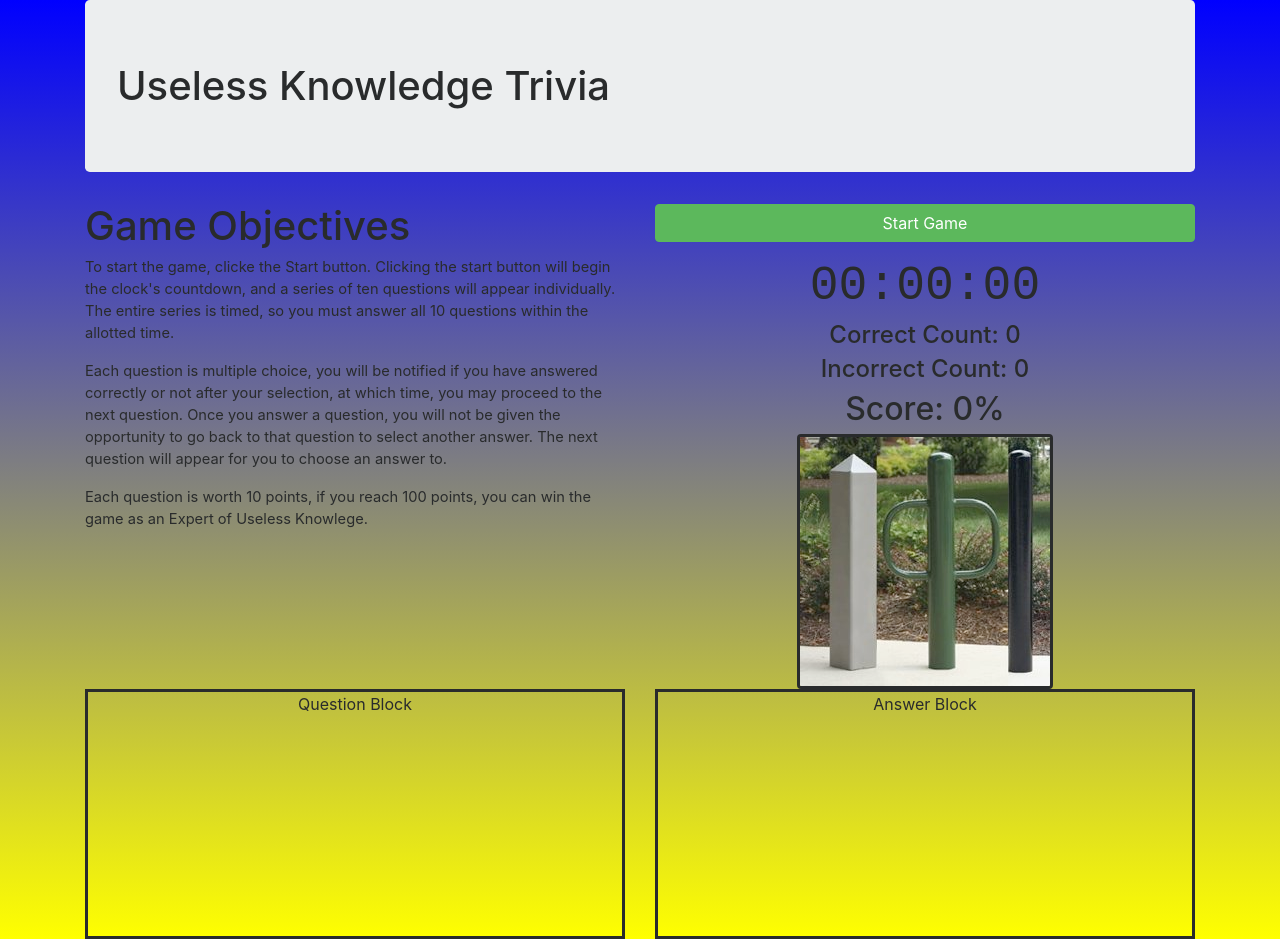
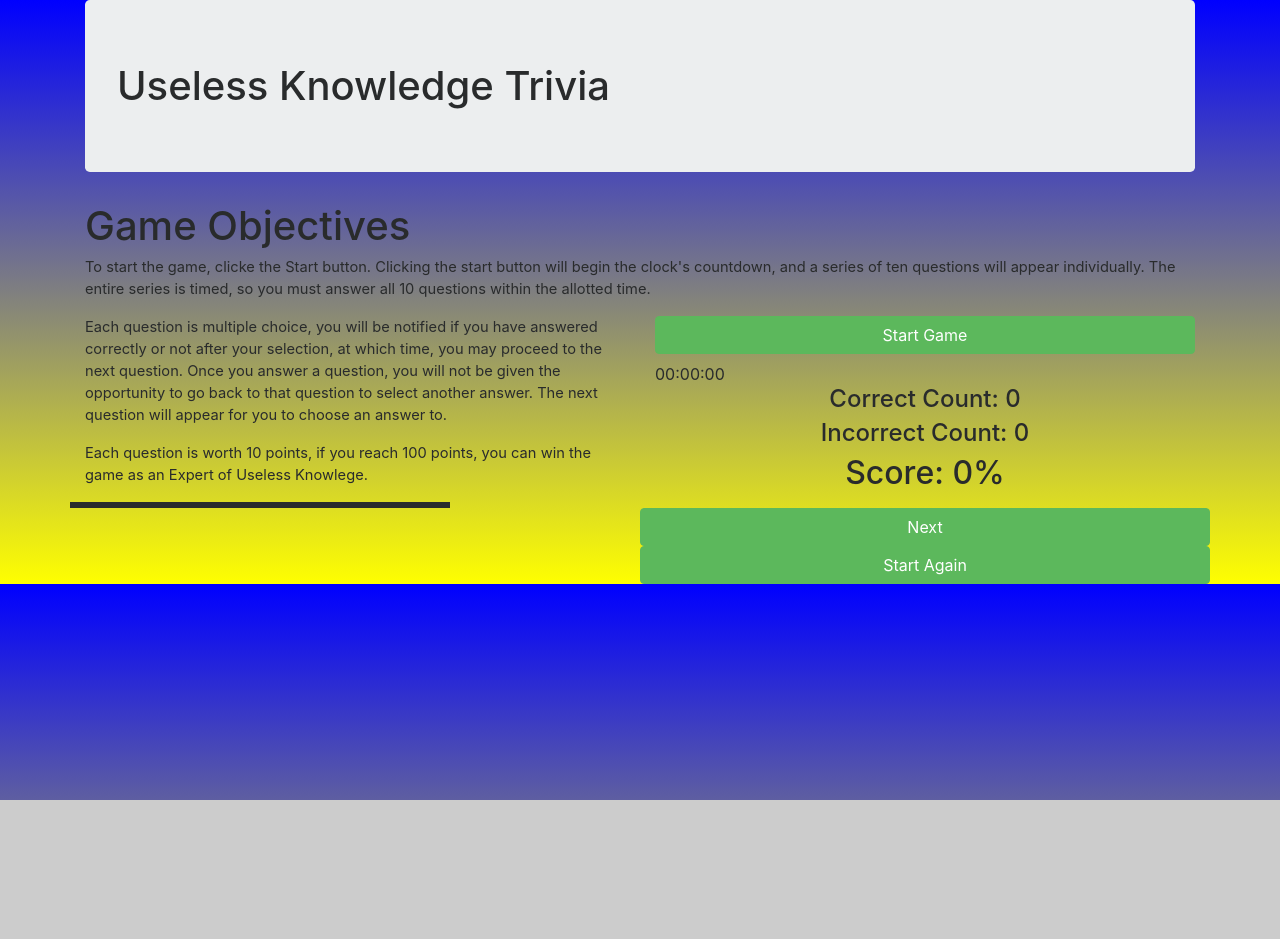
Before and after one commit to keiranevers/TriviaGame, a plain HTML site: page index.html in a window 1280 px wide. After the commit the page ends 800 px from the top, so only its background shows below. Drawn offline with nearby package versions, Linux system fonts and the light colour scheme.

Commit message:
Update index.html

```diff
--- a/index.html
+++ b/index.html
@@ -20,33 +20,35 @@
 	<div class="container">
 		<h1 class="jumbotron">Useless Knowledge Trivia</h1>
 		<div class= "row">
-			<div class="col-sm-6">
+			<div class="col-sm-12">
 				<h1>Game Objectives</h1>
 				<p>To start the game, clicke the Start button.  Clicking the start button will begin the clock's countdown, and a series of ten questions will appear individually.  The entire series is timed, so you must answer all 10 questions within the allotted time.</p>
+			</div>
+		</div>
+		<div class= "row">
+			<div class="col-sm-6">
 				<p>Each question is multiple choice, you will be notified if you have answered correctly or not after your selection, at which time, you may proceed to the next question.  Once you answer a question, you will not be given the opportunity to go back to that question to select another answer.  The next question will appear for you to choose an answer to.</p>
 				<p>Each question is worth 10 points, if you reach 100 points, you can win the game as an Expert of Useless Knowlege.</p>
 			</div>
 			<div class="col-sm-6">
 				<h3 class="btn btn-success btn-block" id="start">Start Game</h3>
-				<div class="clock">00:00:00</div>
+				<div id="clock">00:00:00</div>
 				<h4>Correct Count: <a id="correctCount">0</a></h4>
 				<h4>Incorrect Count: <a id="incorrectCount">0</a></h4>
 				<h2>Score: <a id="score">0%</a></h2>
-				<img id='image' class='rounded mx-auto d-block' src='assets/images/steelpost.jpg'>
 			</div>
 		</div>
 		<div class="row">
-			<div class="col-sm-6">
-				<div class="questions">
-					<a id="question">Question Block</a>
-				</div>
-			</div>
-			<div class="col-sm-6">
-				<div class="answers">
-					<a id="answer">Answer Block</a>
-				</div>
-			</div>
+			<div class="col-sm-4" id="image"></div>
+			<div class="col-sm-4" id="question"></div>
+			<div class="col-sm-4 " id="answer"></div>
 		</div>
+		<div class="row">
+			<div id="message" class="col-sm-6"></div>
+			<div id="next" class="col-sm-6 btn btn-success btn-block">Next</div>
+			<div id="message" class="col-sm-6"></div>
+			<div id="start-over" class="col-sm-6 btn btn-success btn-block">Start Again</div>
+	</div>
 
 
 
@@ -64,7 +66,6 @@
 
 
 
-	</div>
 	<script type="text/javascript" src="assets/javascript/app.js"></script>
 </body>
 </html>
```
